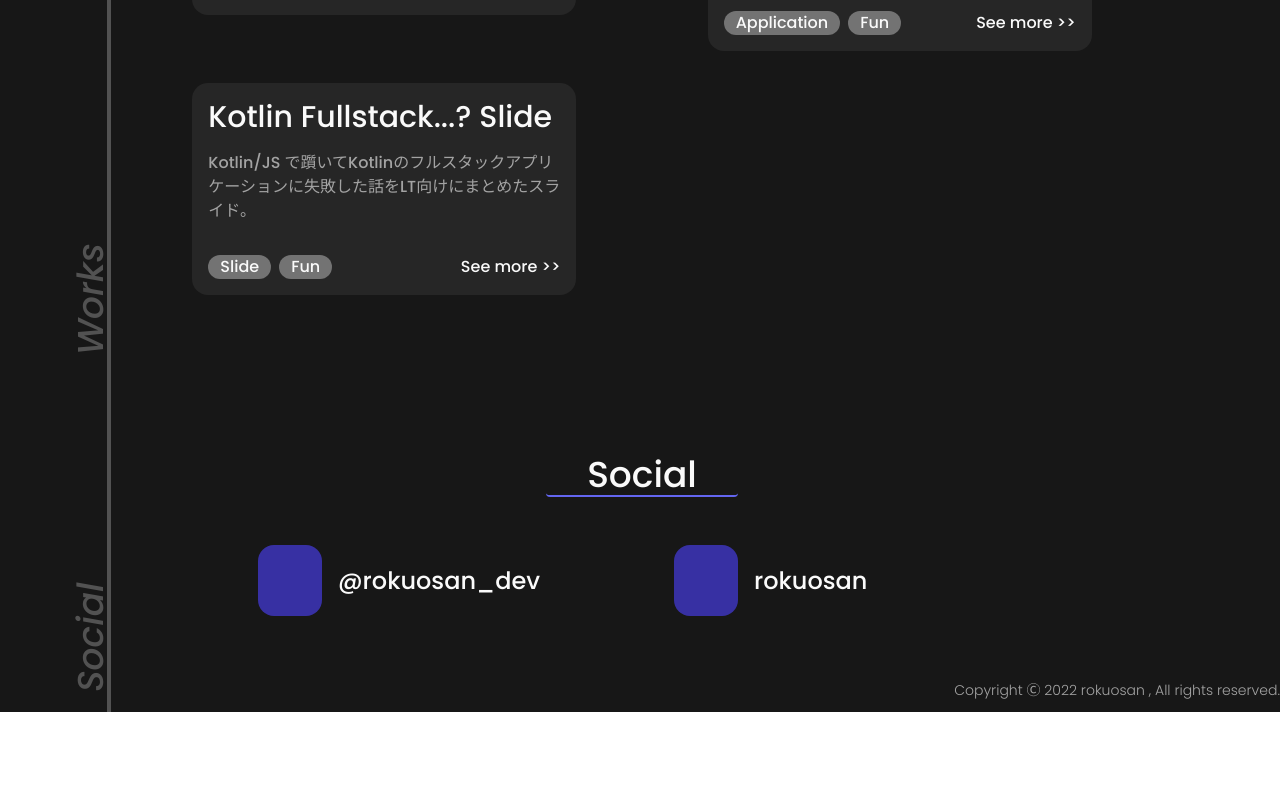
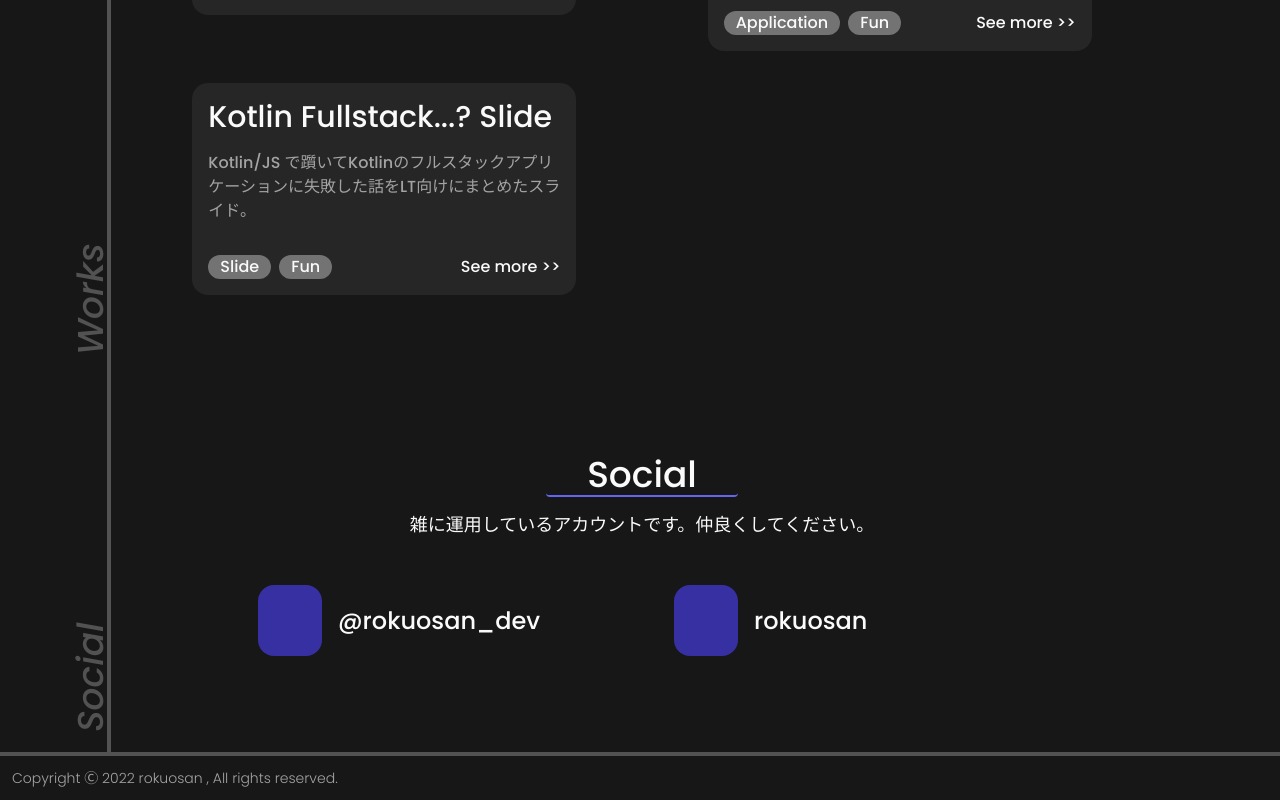
Before and after one commit to rokuosan/portfolio, a Nuxt app: page / in a window 1280 px wide. Shown: the part 1439-2239 px from the top of the page. Before the commit the page ends 2151 px from the top, so only its background shows below. Built offline with nearby package versions, Linux system fonts and the light colour scheme; some icons are missing.

Commit message:
様々な調整

```diff
--- a/components/Footer.vue
+++ b/components/Footer.vue
@@ -1,6 +1,6 @@
 <template>
-  <div class="py-3 absolute bottom-0 right-0">
-    <nav class="text-sm w-fit">
+  <div class="p-3 w-full bg-neutral-900 border-t-4 border-neutral-600">
+    <nav class="text-sm">
       <h6 class="font-poppins font-light text-neutral-400">
         Copyright Ⓒ 2022 rokuosan , All rights reserved.
       </h6>
--- a/components/Social.vue
+++ b/components/Social.vue
@@ -6,8 +6,12 @@
         Social
       </div>
       <!--  Title    -->
-      <div class="md:w-48 text-4xl border-b-2 border-indigo-500 text-center rounded mb-8 mx-auto">
+      <div class="md:w-48 text-4xl border-b-2 border-indigo-500 text-center rounded mb-3 mx-auto">
         Social
+      </div>
+      <!-- Description -->
+      <div class="md:w-fit text-lg text-center mb-8 mx-auto font-notosans">
+        雑に運用しているアカウントです。仲良くしてください。
       </div>
       <!--  Cards    -->
       <div class="flex flex-wrap gap-8 px-8 justify-items-center justify-center">
--- a/layouts/default.vue
+++ b/layouts/default.vue
@@ -2,7 +2,6 @@
 <template>
   <div class="relative">
     <Nuxt />
-    <Footer />
   </div>
 </template>
 <script>
--- a/pages/index.vue
+++ b/pages/index.vue
@@ -3,6 +3,7 @@
     <Profile />
     <Work />
     <Social />
+    <Footer />
   </div>
 </template>
 
```
